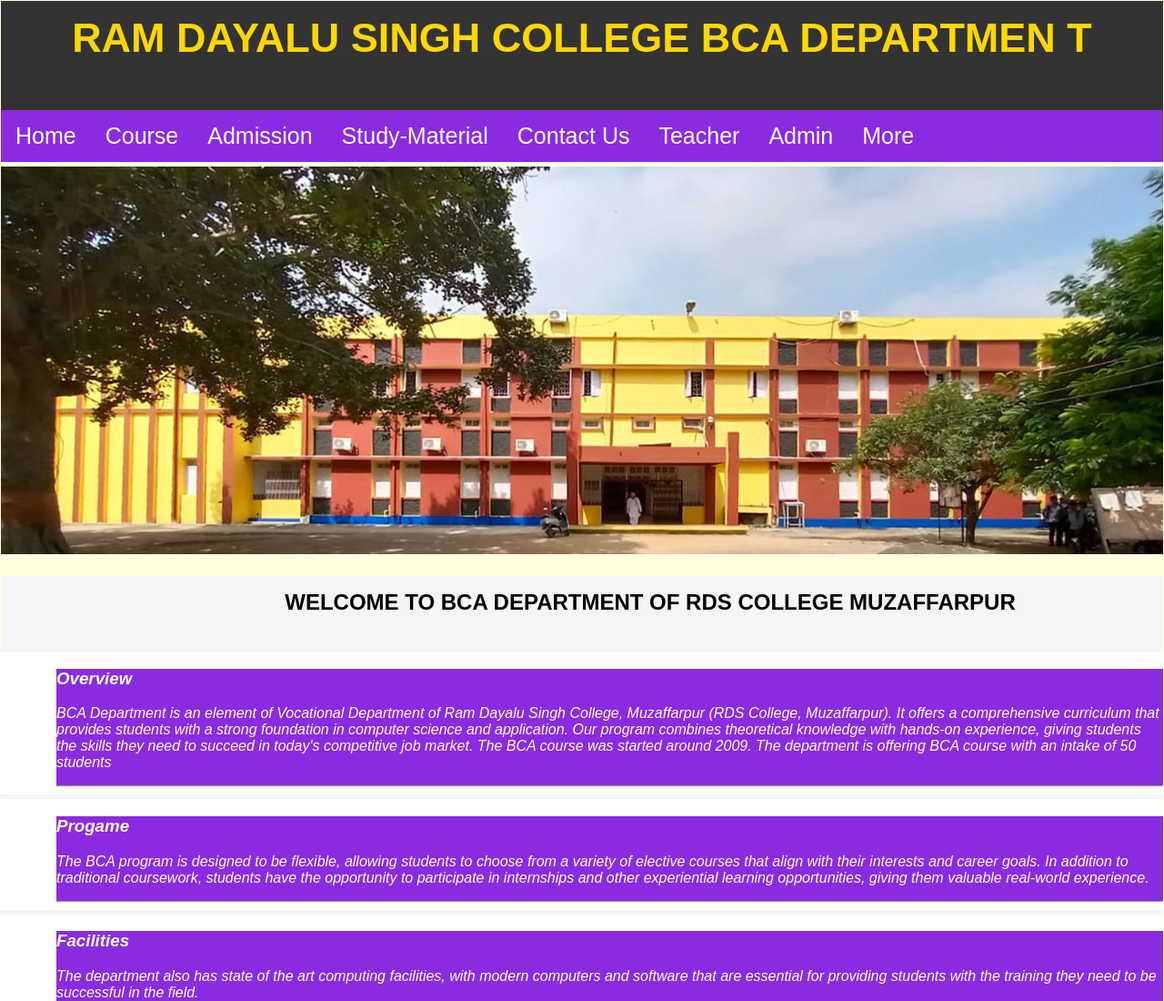
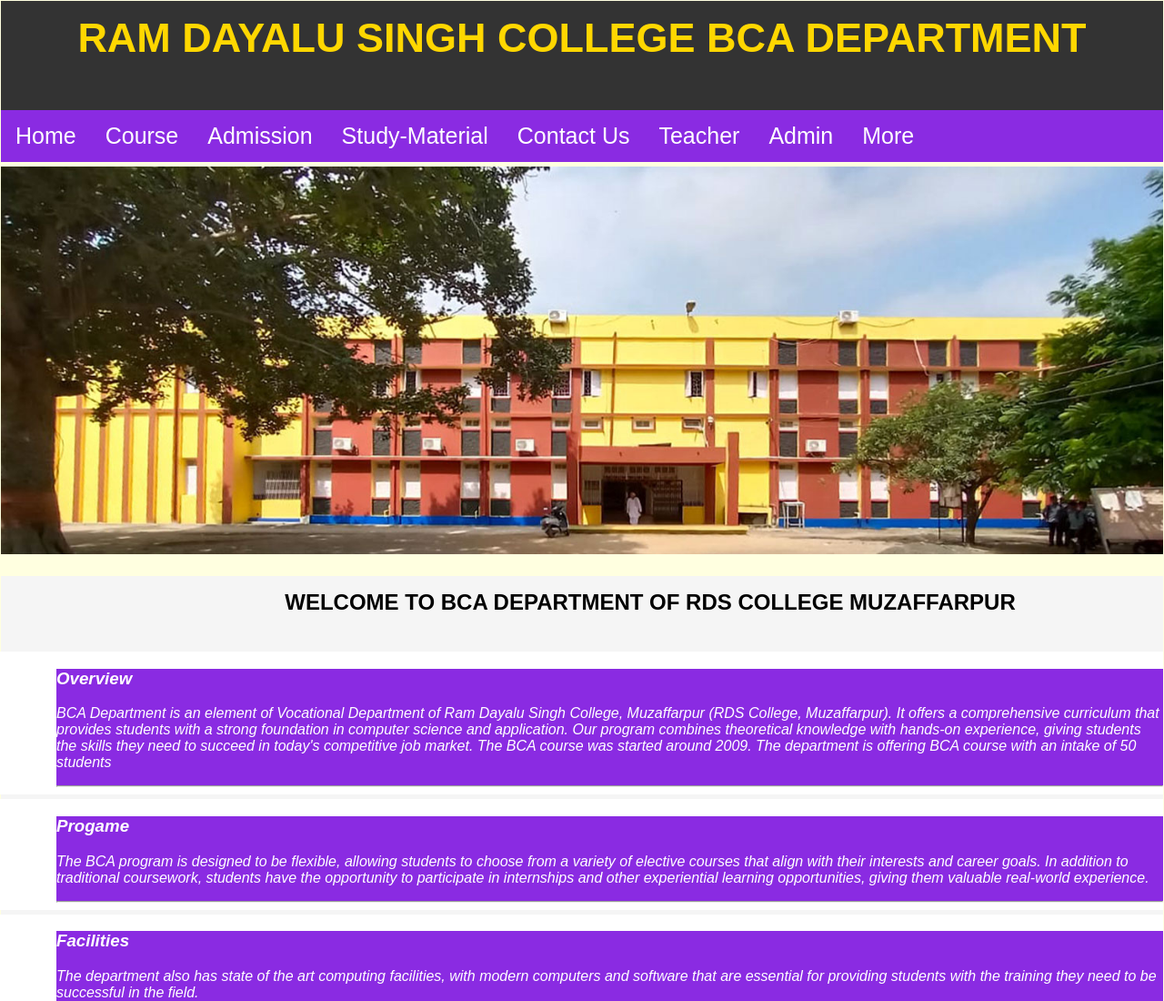
Before and after one commit to Gauravshrivastava43/rds-college-project, a plain HTML site: page index.html in a window 1280 px wide. Shown: the top 1100 px of the page at 91% size. Drawn offline with Linux system fonts and the light colour scheme.

Commit message:
Update index.html

```diff
--- a/index.html
+++ b/index.html
@@ -15,8 +15,8 @@
     <header>
 
         <div>
-            <h1>RAM DAYALU SINGH COLLEGE BCA DEPARTMEN
-T</h1>
+            <h1>RAM DAYALU SINGH COLLEGE BCA DEPARTMENT
+</h1>
         </div>
 
         <div class="navbar">
```
